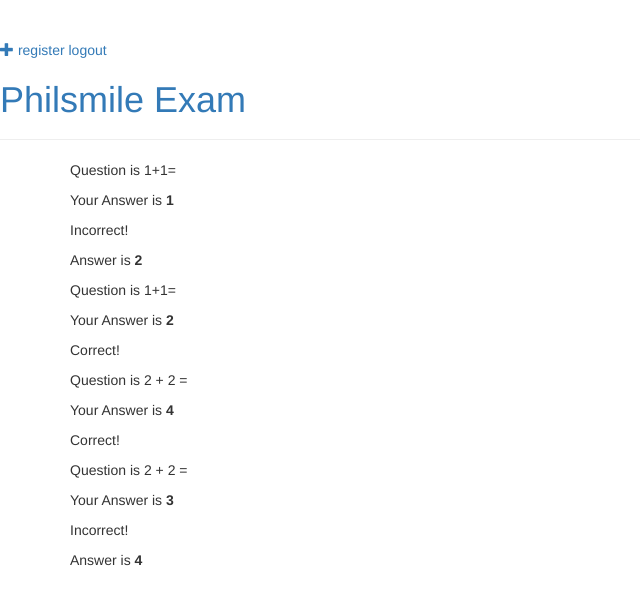
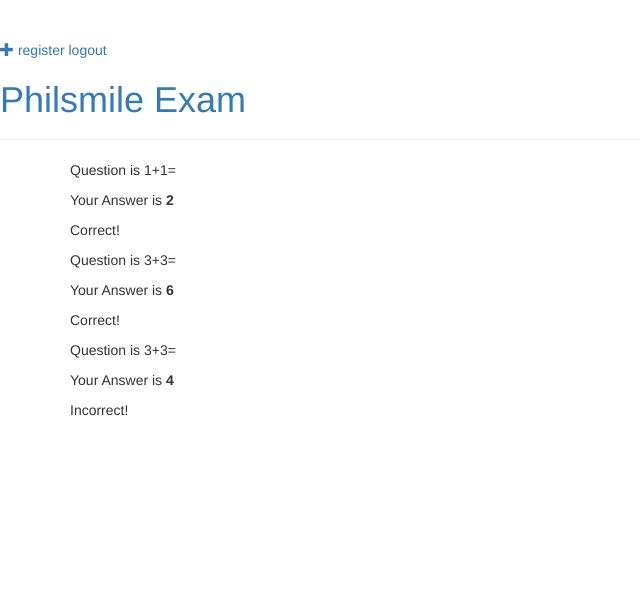
Before and after one commit to randyarguelles/philsmile_exam_1, a Django app: page /results/1 in a window 1280 px wide. Shown: the top 605 px of the page, without its empty margins (0-640 px from the left). Run offline with Django 3.2, Linux system fonts and the light colour scheme; a user stored in the database is signed in; data comes from the database, SQL or seed files in the repository; some libraries are stand-ins or nearby versions.

Commit message:
change model

```diff
--- a/exam_1/forms.py
+++ b/exam_1/forms.py
@@ -11,8 +11,8 @@
             'user',
             'quiz',
             'question',
-            'user_answer',
-            'user_score',
+            # 'user_answer',
+            # 'user_score',
             )
 
 
--- a/exam_1/models.py
+++ b/exam_1/models.py
@@ -18,7 +18,7 @@
 class Question(models.Model):
     quiz = models.ForeignKey(Quiz, on_delete=models.CASCADE)
     question_text = models.CharField(max_length=200)
-    answer = models.CharField(max_length=200)
+    # answer = models.CharField(max_length=200)
     #~ answer = models.ForeignKey(Choice, on_delete=models.CASCADE)
 
     def __str__(self):
@@ -28,6 +28,7 @@
 class Choice(models.Model):
     question = models.ForeignKey(Question, on_delete=models.CASCADE)
     choice_text = models.CharField(max_length=200)
+    is_correct = models.BooleanField(default=False)
 
     def __str__(self):
         return self.choice_text
@@ -37,24 +38,15 @@
     user = models.ForeignKey(User)
     quiz = models.ForeignKey(Quiz)
     question = models.ForeignKey(Question)
-    user_answer = models.ForeignKey(Choice, default='')
-    user_score = models.IntegerField()
+    # user_answer = models.ForeignKey(Choice, default='') # delete this
+    # user_score = models.IntegerField() # and also this
     answered_date = models.DateTimeField(default=timezone.now)
 
-    def is_passed(self):  # tignan kung pasado
-        if self.user_score >= 75:
-            return 'Passed'
-        else:
-            return 'Failed'
 
-    def correct_answer(self):
-        return self.question.answer
+    # def user_score(self):
+    #     return self.question.answ
 
-    def is_correct(self):
-        correct_answer = str(self.correct_answer()).strip().lower()
-        user_answer = str(self.user_answer).strip().lower()
 
-        if correct_answer == user_answer:
-            return True
-        else:
-            return False
+class UserAnswer(models.Model):
+    session = models.ForeignKey(UserSession)
+    user_answer = models.ForeignKey(Choice)
--- a/exam_1/templates/exam_1/results.html
+++ b/exam_1/templates/exam_1/results.html
@@ -2,17 +2,16 @@
 {% block title %}User Login{% endblock %}
 {% block head %}User Login{% endblock %}
 {% block content %}
-{% for users_info in list_of_users_info %}
-	{% for user_info in users_info %}
-			<p>Question is {{user_info.question}} </p>
-			<p>Your Answer is <b>{{user_info.user_answer}}</b>
-			{% if user_info.is_correct %}
-				<p> Correct! </p>
-			{% else %}
-				<p>Incorrect! </p>
-				<p>Answer is <b>{{user_info.correct_answer}}</b>
-			{% endif %}
-	{% endfor %}
+{% for users_info in new_data %}
+
+	<p>Question is {{users_info.0}} </p>
+	<p>Your Answer is <b>{{users_info.1}}</b>
+	{% if users_info.2 %}
+		<p> Correct! </p>
+	{% else %}
+		<p>Incorrect! </p>
+	{% endif %}
+
 
 {% endfor %}
 
--- a/exam_1/views.py
+++ b/exam_1/views.py
@@ -6,7 +6,7 @@
 from django.contrib.auth.models import User
 from django.views import generic
 from django.views.generic.base import View
-from .models import Question, Choice, Quiz, UserSession
+from .models import Question, Choice, Quiz, UserSession, UserAnswer
 from django.contrib.auth import logout
 # Create your views here.
 
@@ -86,12 +86,18 @@
         for items in test:
             my_key = 'form_' + str(items.id)
             if my_key in request.POST:
-                UserSession.objects.create(
+                obj_user_session = UserSession.objects.create(
                     user=request.user,
                     quiz=quiz,
                     question=items,
-                    user_answer=Choice.objects.get(id=request.POST[my_key]),
-                    user_score=100)
+                    # user_answer=Choice.objects.get(id=request.POST[my_key]),
+                    # user_score=100
+                )
+
+                UserAnswer.objects.create(
+                    session=obj_user_session,
+                    user_answer=Choice.objects.get(id=request.POST[my_key])
+                )
                 print "nag save!!"
         return redirect('results', pk=pk)
 
@@ -136,13 +142,33 @@
     def get_context_data(self, **kwargs):
         data = super(ResultsView, self).get_context_data(**kwargs)
         question_list = Question.objects.filter(quiz=self.kwargs['pk'])
-        list_of_users_info = []
-        for question_item in question_list:
-            list_of_users_info.append(UserSession.objects.filter(
-                user=self.request.user,
-                question=question_item))
 
-        data['list_of_users_info'] = list_of_users_info
+        list_of_obj_user_answer = UserAnswer.objects.filter(
+            session__quiz=self.kwargs['pk'],
+
+        )
+
+        new_data = []
+        for obj_user_answer in list_of_obj_user_answer:
+            x=[
+                obj_user_answer.session.question.question_text,
+                obj_user_answer.user_answer.choice_text,
+                obj_user_answer.user_answer.is_correct,
+
+                ]
+            if x not in new_data:
+                new_data.append(x)
+            print obj_user_answer.session.question.question_text
+        print new_data, "eto ang data",len(new_data)
+
+        # list_of_users_info = []
+        # for question_item in question_list:
+        #     list_of_users_info.append(UserSession.objects.filter(
+        #         user=self.request.user,
+        #         question=question_item))
+
+        # data['list_of_users_info'] = list_of_users_info
+        data['new_data'] = new_data
         return data
     # def get_queryset(self):
     #     question_list = Question.objects.filter(quiz=self.kwargs['pk'])
```
Also changed, not shown: db.sqlite3, exam_1/migrations/0003_auto_20160913_0812.py (added), exam_1/migrations/0004_auto_20160913_0820.py (added), 5 other files.
